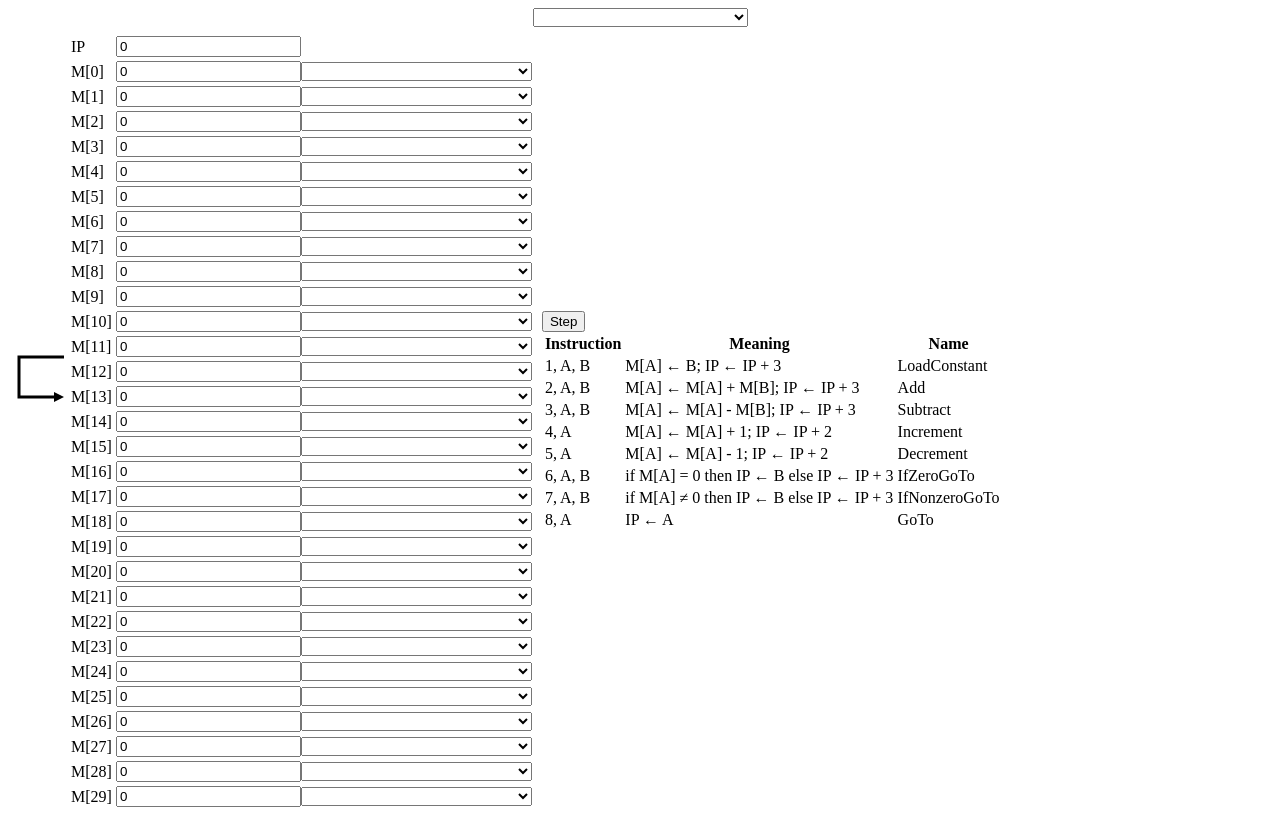
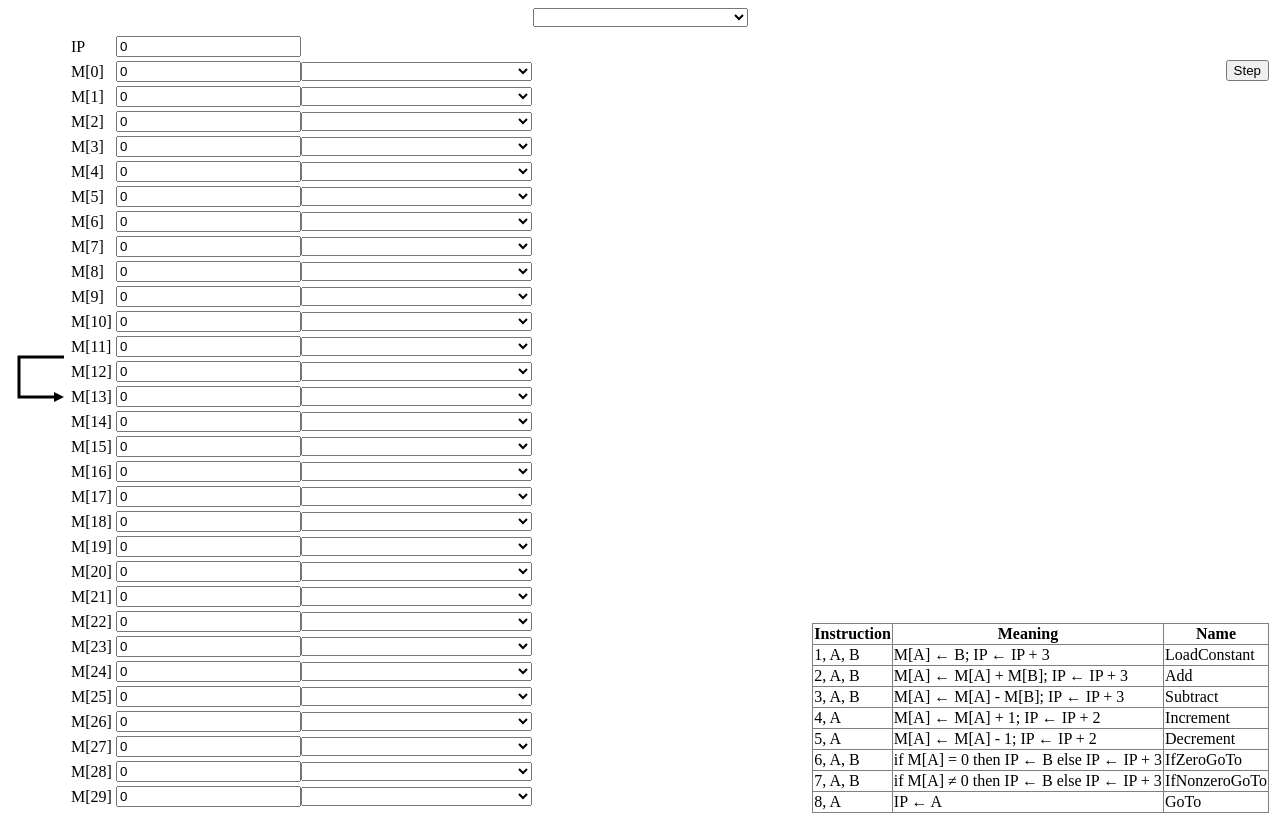
Before and after one commit to btj/picospc, a plain HTML site: page index.html in a window 1280 px wide. Drawn offline with Linux system fonts and the light colour scheme.

Commit message:
Improve layout

```diff
--- a/index.html
+++ b/index.html
@@ -5,9 +5,9 @@
     </head>
     <body onload="init()">
         <center><select id="examples"><option></option></select></center>
-        <table>
+        <table width="100%">
             <tr>
-                <td>
+                <td rowspan="2">
                     <table>
                         <tr>
                             <td height="100%">
@@ -28,9 +28,11 @@
                         </tr>
                     </table>
                 </td>
-                <td>
-                    <button id="step" onclick="step()">Step</button>
-                    <table>
+                <td align="right"><button id="step" onclick="step()">Step</button></td>
+            </tr>
+            <tr>
+                <td align="right" style="vertical-align: bottom">
+                    <table border="1" style="border-collapse: collapse">
                         <tr>
                             <th>Instruction</th>
                             <th>Meaning</th>
--- a/index.js
+++ b/index.js
@@ -87,6 +87,12 @@ function decode(address) {
 
 const examples = [
     {
+        title: "Increment M[0] five times",
+        ip: 1,
+        memory: [0, 4, 0, 4, 0, 4, 0, 4, 0, 4, 0, 0],
+        interpretations: ' I I I I I I'
+    },
+    {
         title: "Increment M[0] forever",
         ip: 1,
         memory: [0, 4, 0, 8, 1],
```
